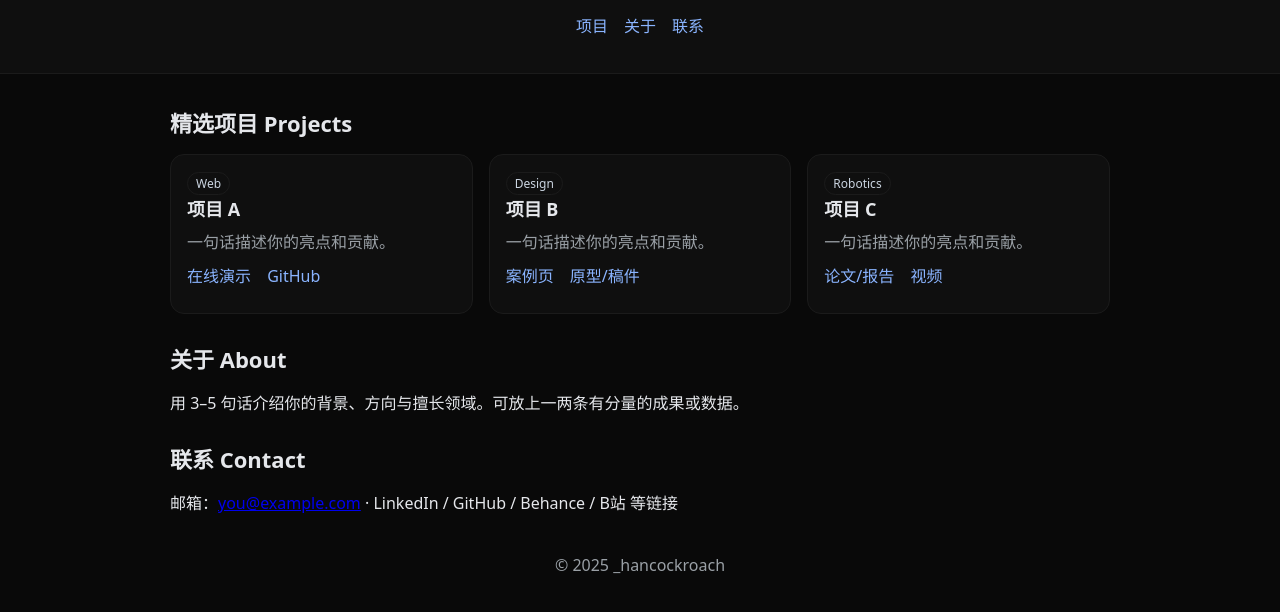
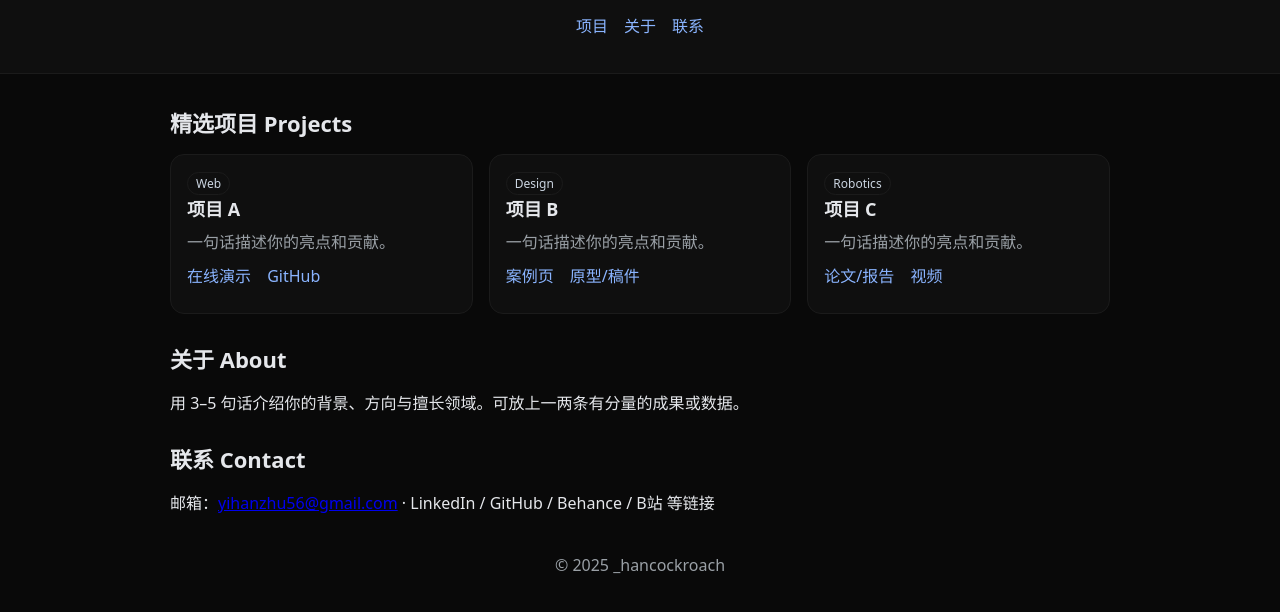
Before and after one commit to yihanzhu56-svg/yihanzhu56-svg.github.io, a plain HTML site: page index.html in a window 1280 px wide. Shown: the part 186-798 px from the top of the page. Drawn offline with Linux system fonts and the light colour scheme; some packages are replaced by stand-ins of ours; a script that the page names is missing.

Commit message:
Update index.html

```diff
--- a/index.html
+++ b/index.html
@@ -128,7 +128,7 @@
 
     <section id="contact">
       <h2 class="section-title">联系 Contact</h2>
-      <p>邮箱：<a href="mailto:you@example.com">you@example.com</a> · LinkedIn / GitHub / Behance / B站 等链接</p>
+      <p>邮箱：<a href="mailto:you@example.com">yihanzhu56@gmail.com</a> · LinkedIn / GitHub / Behance / B站 等链接</p>
     </section>
   </main>
 
```
